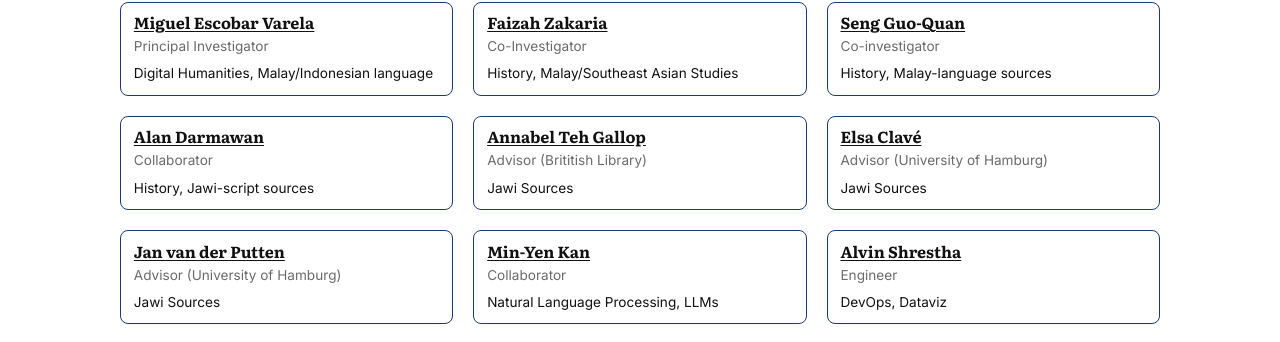
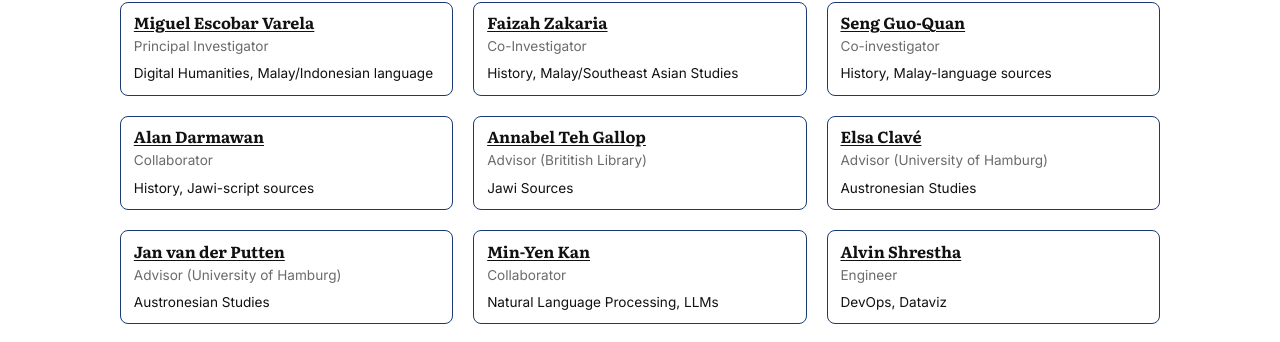
Before and after one commit to culturalheritagenus/jawi, a plain HTML site: page index.html in a window 1280 px wide. Shown: the part 2020-2362 px from the top of the page. Drawn offline with Linux system fonts and the light colour scheme.

Commit message:
updated bios

```diff
--- a/index.html
+++ b/index.html
@@ -355,8 +355,8 @@ or names.</p>
         { name: "Seng Guo-Quan", role: "Co-investigator", url: "https://fass.nus.edu.sg/hist/people/seng-guo-quan/", email: "", note: "History, Malay-language sources", tags:["Engineer"] },
         { name: "Alan Darmawan", role: "Collaborator", url: "https://www.soas.ac.uk/about/alan-darmawan", email: "", note: "History, Jawi-script sources"},
         { name: "Annabel Teh Gallop", role: "Advisor (Brititish Library)", url: "https://www.thebritishacademy.ac.uk/fellows/profiles/annabel-teh-gallop-FBA/", email: "", note: "Jawi Sources"},
-        { name: "Elsa Clavé", role: "Advisor (University of Hamburg)", url: "https://www.aai.uni-hamburg.de/en/soa/personen/clave.html", email: "", note: "Jawi Sources"},
-        { name: "Jan van der Putten", role: "Advisor (University of Hamburg)", url: "https://www.csmc.uni-hamburg.de/about/people/vanderputten.html", email: "", note: "Jawi Sources"},
+        { name: "Elsa Clavé", role: "Advisor (University of Hamburg)", url: "https://www.aai.uni-hamburg.de/en/soa/personen/clave.html", email: "", note: "Austronesian Studies"},
+        { name: "Jan van der Putten", role: "Advisor (University of Hamburg)", url: "https://www.csmc.uni-hamburg.de/about/people/vanderputten.html", email: "", note: "Austronesian Studies"},
         { name: "Min-Yen Kan", role: "Collaborator", url: "https://www.comp.nus.edu.sg/~kanmy/", email: "", note: "Natural Language Processing, LLMs"},
         { name: "Alvin Shrestha", role: "Engineer", url: "#", email: "", note: "DevOps, Dataviz"},
         { name: "Tarin Pairor", role: "Research Assistant", url: "#", email: "", note: "OCR, VLMs"},
```
